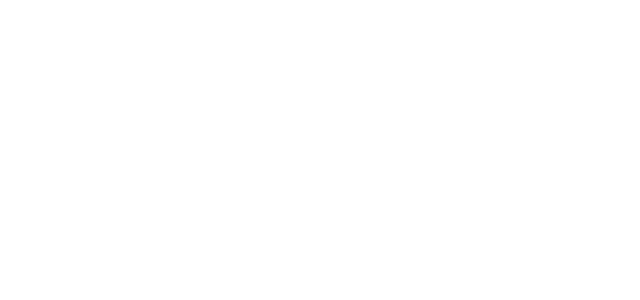
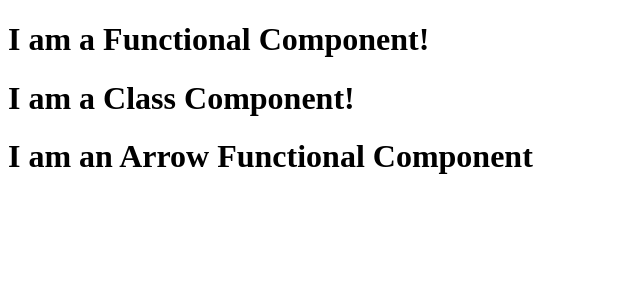
Before and after one commit to charis-89/cf9-react-app, a React (Vite) app: page / in a window 1280 px wide. Shown: the top 300 px of the page, without its empty margins (0-640 px from the left). Built offline with nearby package versions, Linux system fonts and the light colour scheme.

Commit message:
feat: add class and functional components

```diff
--- a/src/App.tsx
+++ b/src/App.tsx
@@ -1,8 +1,14 @@
+import FunctionalComponent from "./compenents/FunctionalComponent.tsx";
+import ClassComponent from "./compenents/ClassComponent.tsx";
+import ArrowFunctionalComponent from "./compenents/ArrowFunctionalComponent.tsx";
 
 function App() {
 
   return (
     <>
+      <FunctionalComponent />
+      <ClassComponent />
+      <ArrowFunctionalComponent />
     </>
   )
 }
--- /dev/null
+++ b/src/compenents/ArrowFunctionalComponent.tsx
@@ -0,0 +1,6 @@
+
+const ArrowFunctionalComponent = () => {
+    const title = "I am an Arrow Functional Component";
+    return <h1>{title}</h1>
+}
+export default ArrowFunctionalComponent;
--- /dev/null
+++ b/src/compenents/ClassComponent.tsx
@@ -0,0 +1,9 @@
+import {Component} from 'react';
+
+class ClassComponent extends Component {
+    render(){
+        const title = 'I am a Class Component!';
+        return <h1>{title}</h1>
+    }
+}
+export default ClassComponent;
--- /dev/null
+++ b/src/compenents/FunctionalComponent.tsx
@@ -0,0 +1,7 @@
+function FunctionalComponent() {
+    const title = "I am a Functional Component!";
+    return (
+        <h1 className="bg-red">{title}</h1>
+    );
+}
+export default FunctionalComponent;
```
